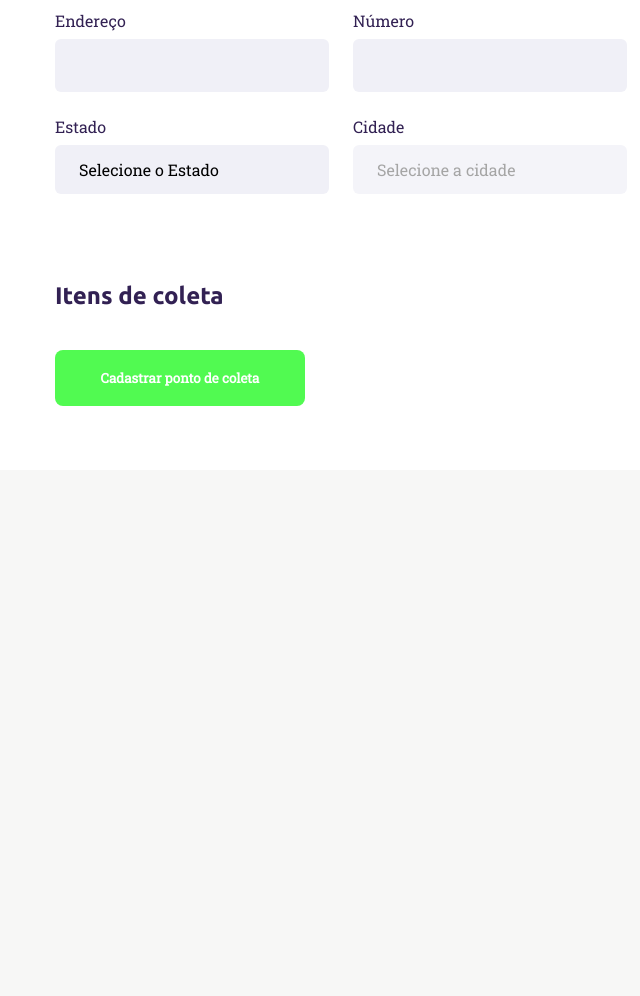
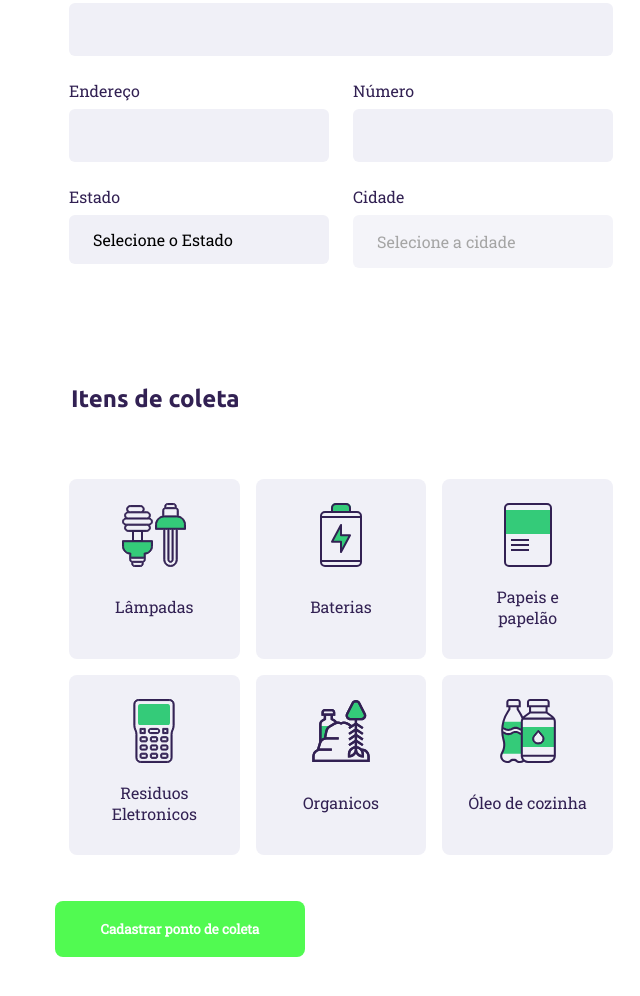
Before and after one commit to capudougmor/NSW, a plain HTML site: page create-point.html in a window 1280 px wide. Shown: the part 586-1582 px from the top of the page, without its empty margins (299-939 px from the left). Before the commit the page ends 1136 px from the top, so only its background shows below. Drawn offline with Linux system fonts and the light colour scheme; no server answers.

Commit message:
Configurado o envio de dados do formulario do create-point

```diff
--- a/create-point.html
+++ b/create-point.html
@@ -74,6 +74,40 @@
           <h2>Itens de coleta</h2>
         </legend>
 
+        <div class="items-grid">
+          <li data-id="1">
+            <img src="./img/icones/lampadas.svg" alt="lampadas">
+            <span>Lâmpadas</span>
+          </li>
+
+          <li data-id="2">
+            <img src="./img/icones/baterias.svg" alt="baterias">
+            <span>Baterias</span>
+          </li>
+
+          <li data-id="3">
+            <img src="./img/icones/papeis-papelao.svg" alt="Papeis e papelão">
+            <span>Papeis e papelão</span>
+          </li>
+
+          <li data-id="4">
+            <img src="./img/icones/eletronicos.svg" alt="Residuos Eletronicos">
+            <span>Residuos Eletronicos</span>
+          </li>
+
+          <li data-id="5">
+            <img src="./img/icones/organicos.svg" alt="Organicos">
+            <span>Organicos</span>
+          </li>
+
+          <li data-id="6">
+            <img src="./img/icones/oleo.svg" alt="Óleo de cozinha">
+            <span>Óleo de cozinha</span>
+          </li>
+        </div>
+
+        <input type="hidden" name="items">
+
       </fieldset>
 
       <button type="submit">Cadastrar ponto de coleta</button>
--- a/scripts/script.js
+++ b/scripts/script.js
@@ -44,3 +44,48 @@ function getCities(event) {
 document
 .querySelector('select[name=uf]')
 .addEventListener('change', getCities)
+
+const collectedItems = document.querySelector('input[name=items]')
+
+//itens de coleta
+//pegar todos os lis
+const itemsToCollect = document.querySelectorAll('.items-grid li')
+
+for(item of itemsToCollect) {
+  item.addEventListener('click', handleSelectedItem)
+}
+
+let selectedItems = []
+
+function handleSelectedItem(event) {
+  const itemLi = event.target
+
+  //adicionar ou remover uma classe com javascript
+  itemLi.classList.toggle("selected")
+
+  const itemId = event.target.dataset.id
+
+  //verificar se existem etens selecionados, se sim
+  //pegar os itens selecionados
+
+  const alreadySelected = selectedItems.findIndex(item => {
+    const itemFound = item == itemId
+    return itemFound
+  })
+
+  //se ja estiver selecionado,
+  if( alreadySelected >= 0 ) {
+    //tirar da seleçao
+    const filteredItems = selectedItems.filter( item => item != itemId)
+
+    selectedItems = filteredItems
+  } else {
+    //se nao estiver selecionado, adicionar a seleçao
+    selectedItems.push(itemId)
+  }
+
+  //atualizar o campo escondido com os itens selecionados
+  collectedItems.value = selectedItems
+
+  console.log(collectedItems)
+}
--- a/styles/create.css
+++ b/styles/create.css
@@ -88,6 +88,7 @@ form .field-group .field + .field {
 form button {
   width: 250px;
   height: 56px;
+  margin-top: 36px;
   background-color:  #51fa51;
   color: white;
   font-weight: bold;
@@ -101,3 +102,43 @@ form button {
 form button:hover {
   background-color: #2fb86e;
 }
+
+.items-grid {
+  display: grid;
+  grid-template-columns: 1fr 1fr 1fr;
+  gap: 16px;
+}
+
+.items-grid li {
+  background-color: #f0f0f7;
+  border-radius: 8px;
+  height: 180px;
+  padding: 24px;
+  display: flex;
+  flex-direction: column;
+  align-items: center;
+  justify-content: space-between;
+
+  text-align: center;
+  cursor: pointer;
+
+}
+
+.items-grid li span {
+  margin-top: 12px;
+  flex: 1;
+  display: flex;
+  align-items: center;
+
+  color: #322153;
+}
+
+.items-grid li.selected {
+  background-color: #e1faec;
+  border: 2px solid #34cb79;
+}
+
+.items-grid li img,
+.items-grid li span {
+  pointer-events: none;
+}
--- a/styles/responsive.css
+++ b/styles/responsive.css
@@ -14,7 +14,7 @@
 
   header a {
     position: absolute;
-    bottom: 48px;
+    bottom: 6px;
 
     left: 50%;
     transform: translate(-50%);
--- a/styles/style.css
+++ b/styles/style.css
@@ -1,7 +1,5 @@
 * {
   font-family: 'Roboto Slab', serif;
-  margin: 0;
-  padding: 0;
   box-sizing: border-box;
 
 }
```
